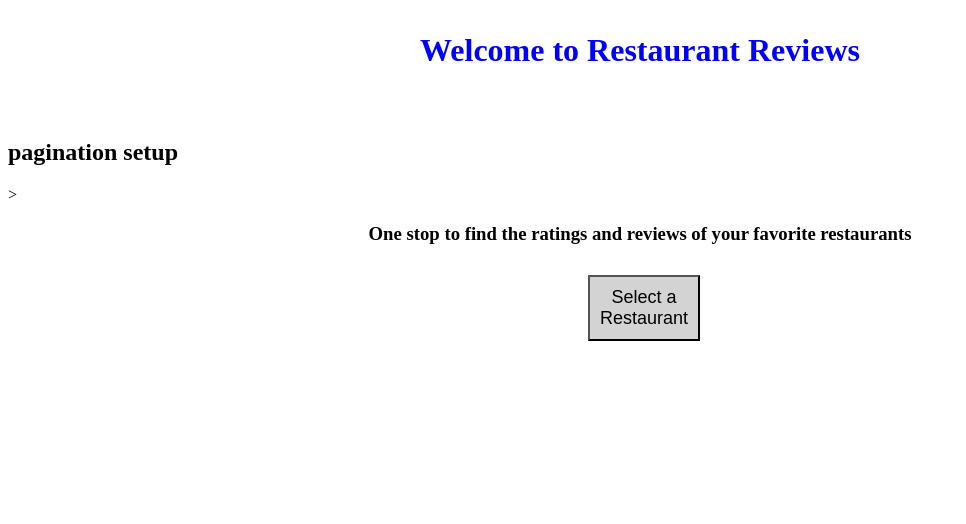
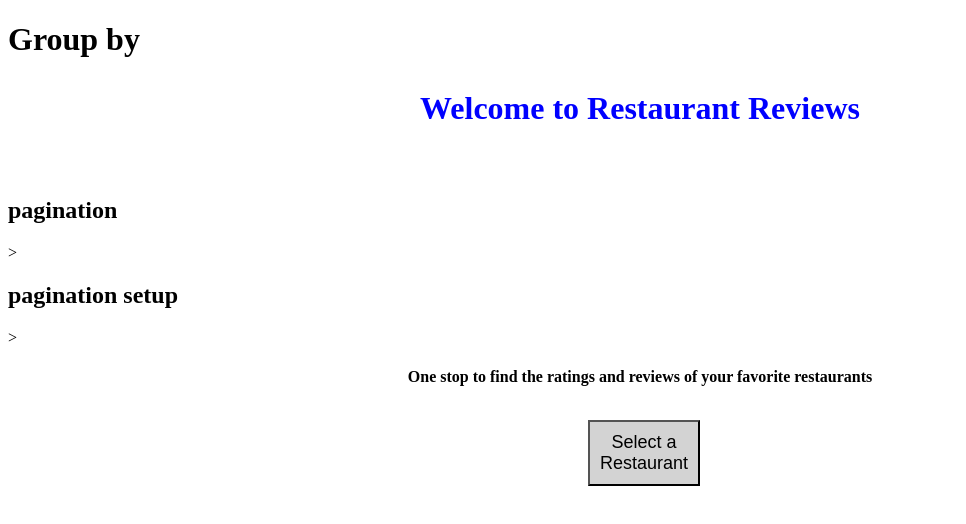
Before and after one commit to fjay72/customer-opinion-mining, a plain HTML site: page index.html in a window 1280 px wide. Shown: the whole page, without its empty margins (0-966 px from the left). Drawn offline with Linux system fonts and the light colour scheme.

Commit message:
Add title  in homepage

```diff
--- a/index.html
+++ b/index.html
@@ -7,9 +7,11 @@
     </title>
 </head>
 <body>
+<h1>Group by</h1>
 <h1 style="color:blue"> <p style="text-align:center">Welcome to Restaurant Reviews </p> </h1> <br>
+<h2>pagination</h2>>
 <h2>pagination setup</h2>>
-<h3> <p style="text-align:center"> One stop to find the ratings and reviews of your favorite restaurants</p> </h3>
+<h4> <p style="text-align:center"> One stop to find the ratings and reviews of your favorite restaurants</p> </h4>
 
 <h3> <form> <p style="text-align:center">
 
```
